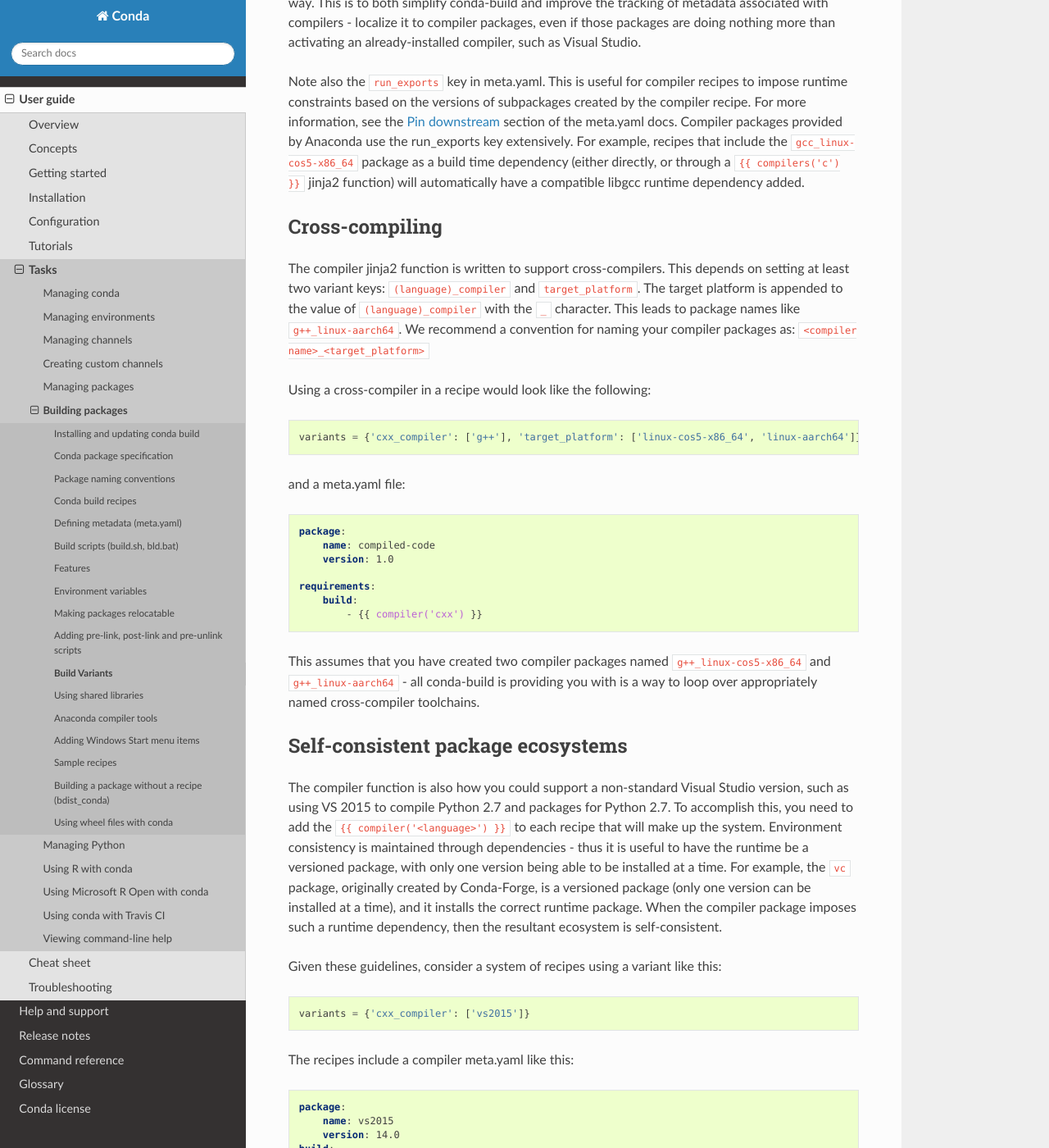
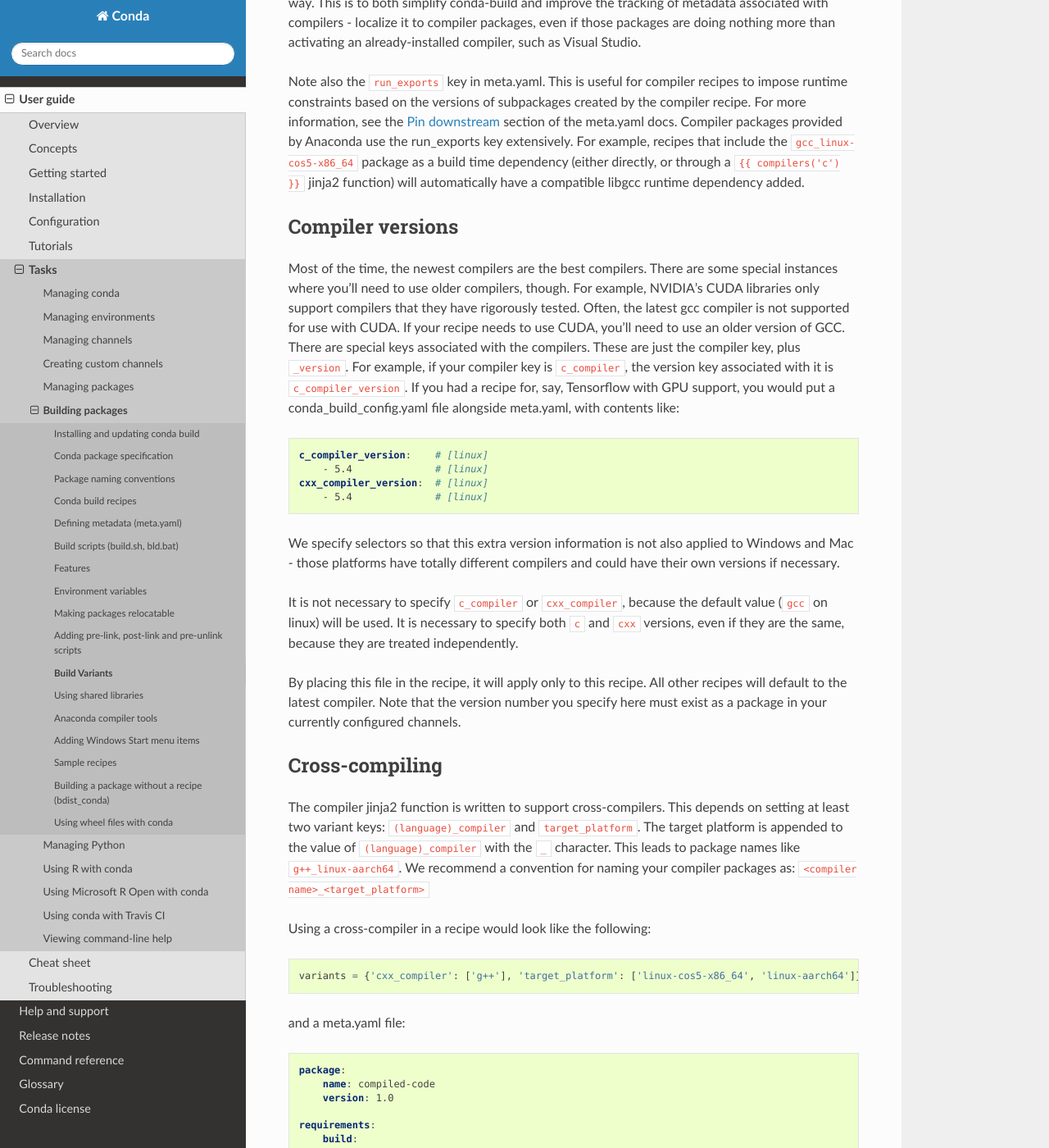
Before and after one commit to conda/conda-docs, a Sphinx documentation site: the page built from docs/source/user-guide/tasks/build-packages/variants.rst, in a window 1280 px wide and 1400 px high, scrolled down 20174 px. Shown: the whole window at 82% size. Built offline with Sphinx 7.4.7 and the Read the Docs theme 2.0.0, drawn with Linux system fonts in a browser that asks for light colours.

Commit message:
document setting compiler version in config yaml files

```diff
--- a/docs/source/user-guide/tasks/build-packages/variants.rst
+++ b/docs/source/user-guide/tasks/build-packages/variants.rst
@@ -1128,6 +1128,42 @@ or through a ``{{ compilers('c') }}`` jinja2 function) will automatically have a
 compatible libgcc runtime dependency added.
 
 
+Compiler versions
+-----------------
+
+Most of the time, the newest compilers are the best compilers. There are some
+special instances where you'll need to use older compilers, though. For example,
+NVIDIA's CUDA libraries only support compilers that they have rigorously tested.
+Often, the latest gcc compiler is not supported for use with CUDA. If your
+recipe needs to use CUDA, you'll need to use an older version of GCC. There are
+special keys associated with the compilers. These are just the compiler key,
+plus ``_version``. For example, if your compiler key is ``c_compiler``, the
+version key associated with it is ``c_compiler_version``. If you had a recipe
+for, say, Tensorflow with GPU support, you would put a conda_build_config.yaml
+file alongside meta.yaml, with contents like:
+
+.. code-block:: yaml
+
+   c_compiler_version:    # [linux]
+       - 5.4              # [linux]
+   cxx_compiler_version:  # [linux]
+       - 5.4              # [linux]
+
+
+We specify selectors so that this extra version information is not also applied
+to Windows and Mac - those platforms have totally different compilers and could
+have their own versions if necessary.
+
+It is not necessary to specify ``c_compiler`` or ``cxx_compiler``, because the
+default value (``gcc`` on linux) will be used. It is necessary to specify both
+``c`` and ``cxx`` versions, even if they are the same, because they are treated
+independently.
+
+By placing this file in the recipe, it will apply only to this recipe. All other
+recipes will default to the latest compiler. Note that the version number you
+specify here must exist as a package in your currently configured channels.
+
+
 Cross-compiling
 ---------------
 
```
